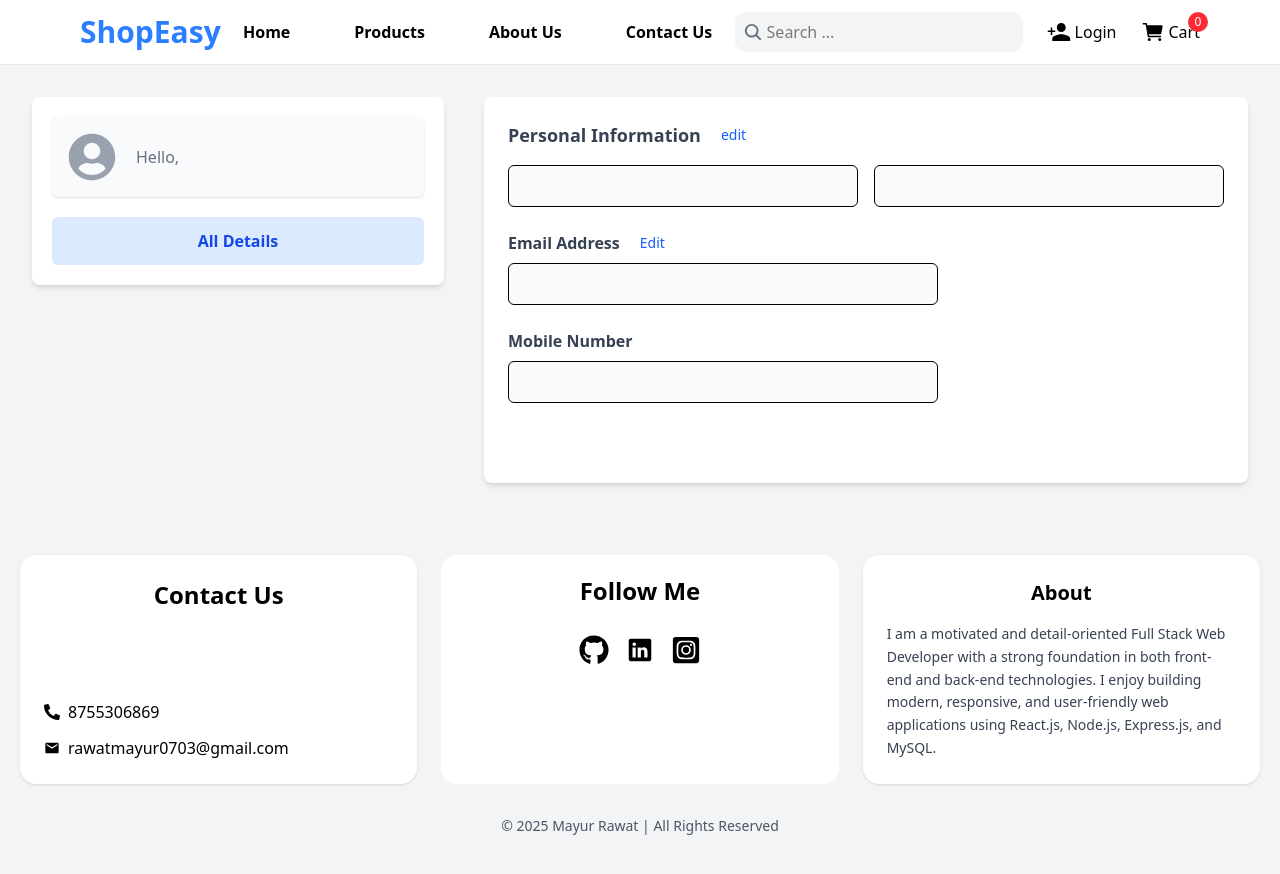
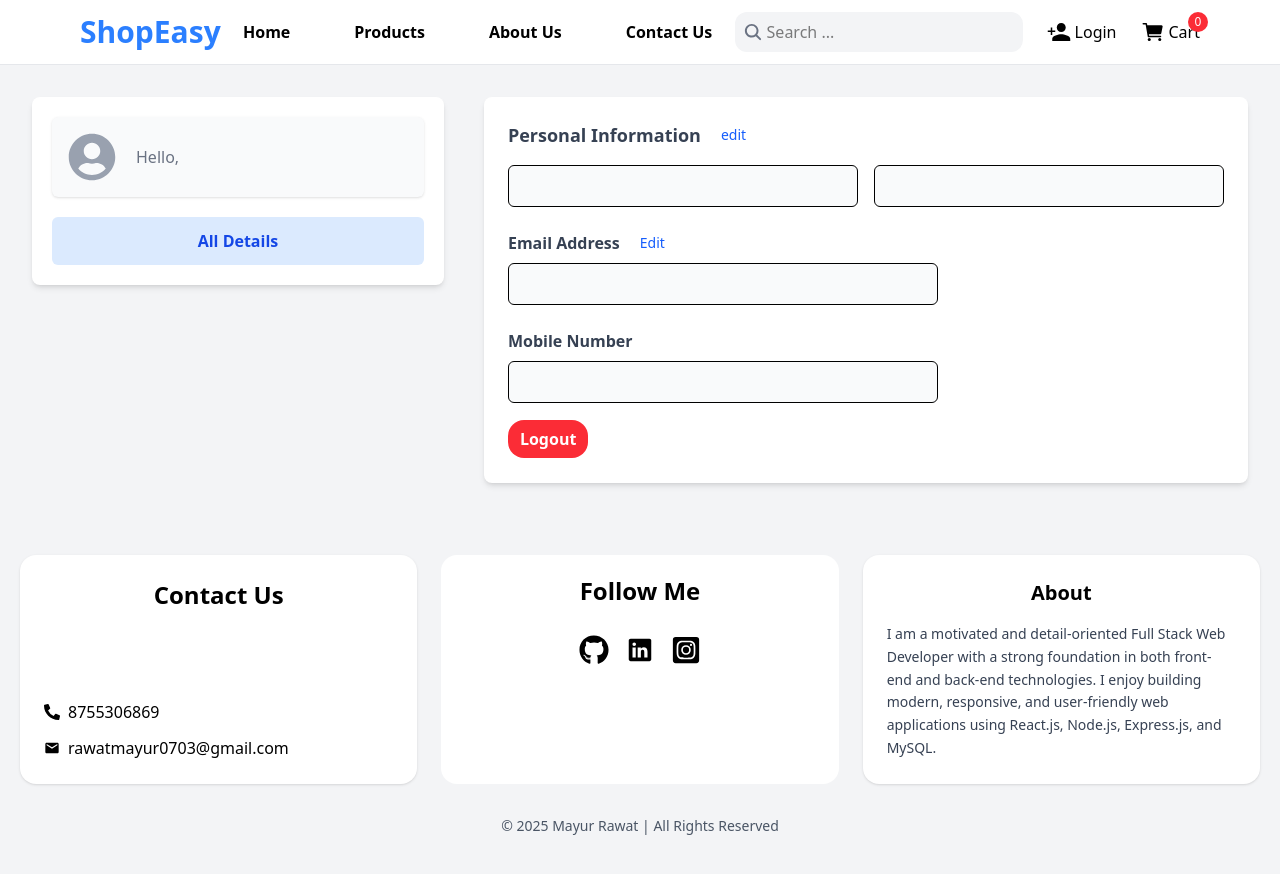
Before and after one commit to fozirawat6869/Ecommerce-Website, a React (Vite) app in the folder e-commerce/: page /profile in a window 1280 px wide. Built offline with nearby package versions, Linux system fonts and the light colour scheme; no server answers; the HTML template or start-up script is replaced by a standard one.

Commit message:
change the bg color in logout button

```diff
--- a/e-commerce/src/components/pages/UserProfile.jsx
+++ b/e-commerce/src/components/pages/UserProfile.jsx
@@ -315,7 +315,7 @@ return (
             </div>
 
             <div className=" mb-2">
-                <Link to="/logout" className="text-red-500 text-white font-bold px-3 py-2 rounded-2xl ">
+                <Link to="/logout" className="bg-red-500 text-white font-bold px-3 py-2 rounded-2xl ">
                   Logout
                 </Link>
             </div>
```
